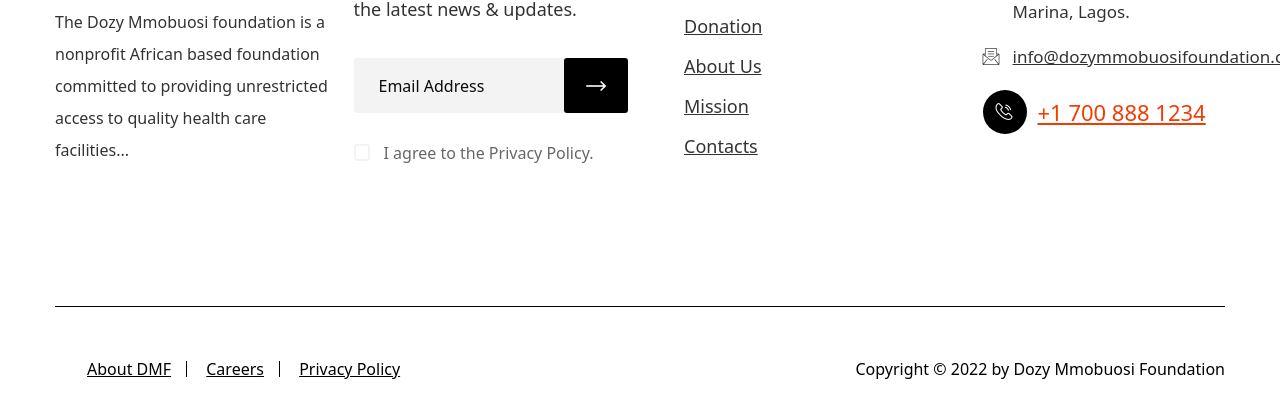
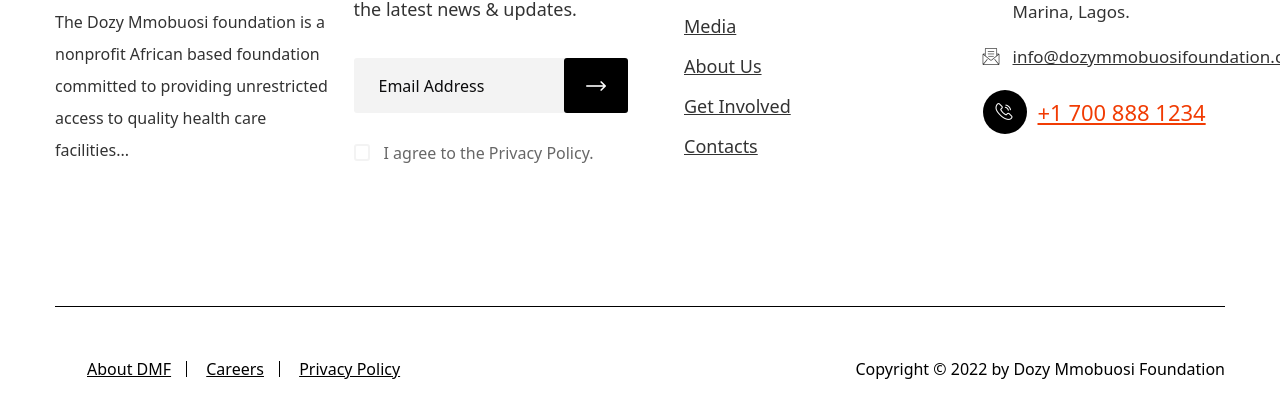
Before and after one commit to ahuagodwin/dozy-foundation, a website with bundled scripts: page about.html in a window 1280 px wide. Shown: the part 3740-4157 px from the top of the page. Built offline with nearby package versions, Linux system fonts and the light colour scheme; a web font is replaced by a local one.

Commit message:
about footer updated

```diff
--- a/about.html
+++ b/about.html
@@ -483,9 +483,9 @@
 									<h5>Useful Links</h5>
 									<ul class="quick-links">
 										<li><a href="index.html">Home</a></li>
-										<li><a href="#">Donation</a></li>
+										<li><a href="#">Media</a></li>
 										<li><a href="#">About Us</a></li>
-										<li><a href="#">Mission</a></li>
+										<li><a href="#">Get Involved</a></li>
 										<li><a href="#">Contacts</a></li>
 									</ul>
 								</div>
```
Also changed, not shown: media.html (+0 -1 lines).
